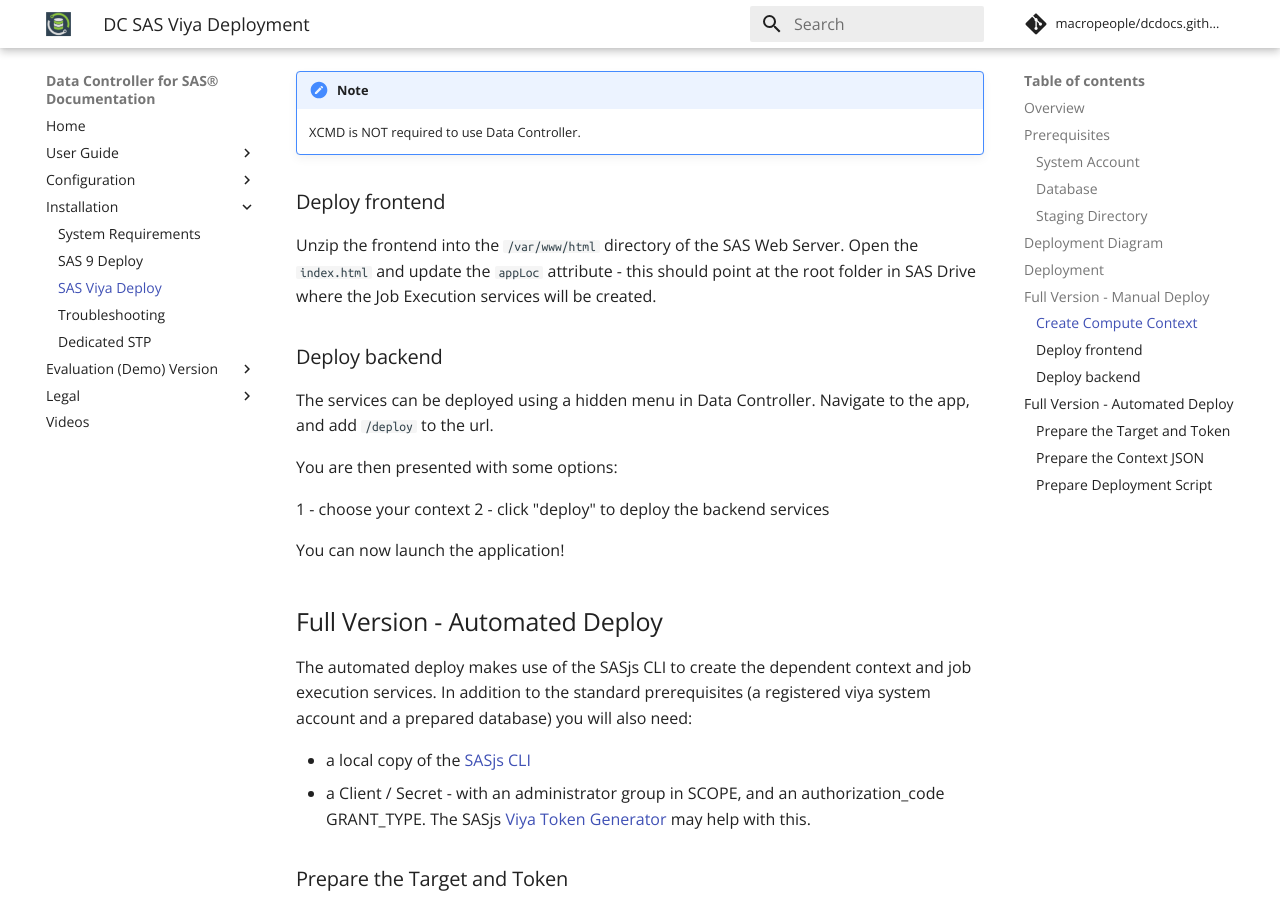
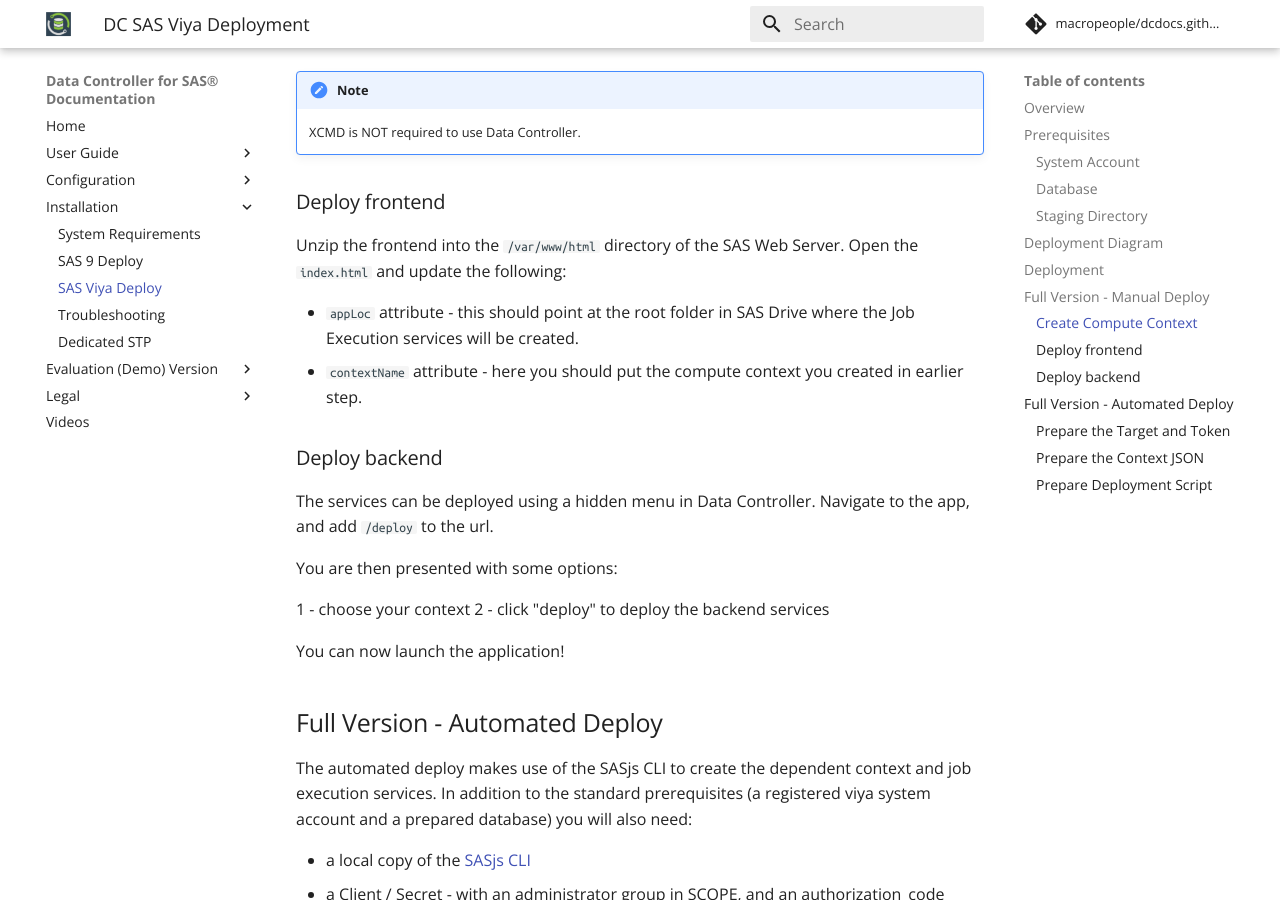
Before and after one commit to datacontroller/docs.datacontroller.io, an MkDocs documentation site: the page built from docs/dci-deploysasviya.md, in a window 1280 px wide and 900 px high, scrolled down 2885 px. Built offline with MkDocs 1.6.1 and Material for MkDocs 9.7.7, drawn with Linux system fonts in a browser that asks for light colours; comment, search, counter and statistics services are not loaded.

Commit message:
Update dci-deploysasviya.md

```diff
--- a/docs/dci-deploysasviya.md
+++ b/docs/dci-deploysasviya.md
@@ -82,7 +82,10 @@
 
 ### Deploy frontend
 
-Unzip the frontend into the `/var/www/html` directory of the SAS Web Server.  Open the `index.html` and update the `appLoc` attribute - this should point at the root folder in SAS Drive where the Job Execution services will be created.
+Unzip the frontend into the `/var/www/html` directory of the SAS Web Server.  Open the `index.html` and update the following:
+
+- `appLoc` attribute - this should point at the root folder in SAS Drive where the Job Execution services will be created.
+- `contextName` attribute - here you should put the compute context you created in earlier step.
 
 ### Deploy backend
 The services can be deployed using a hidden menu in Data Controller.  Navigate to the app, and add `/deploy` to the url.
```
